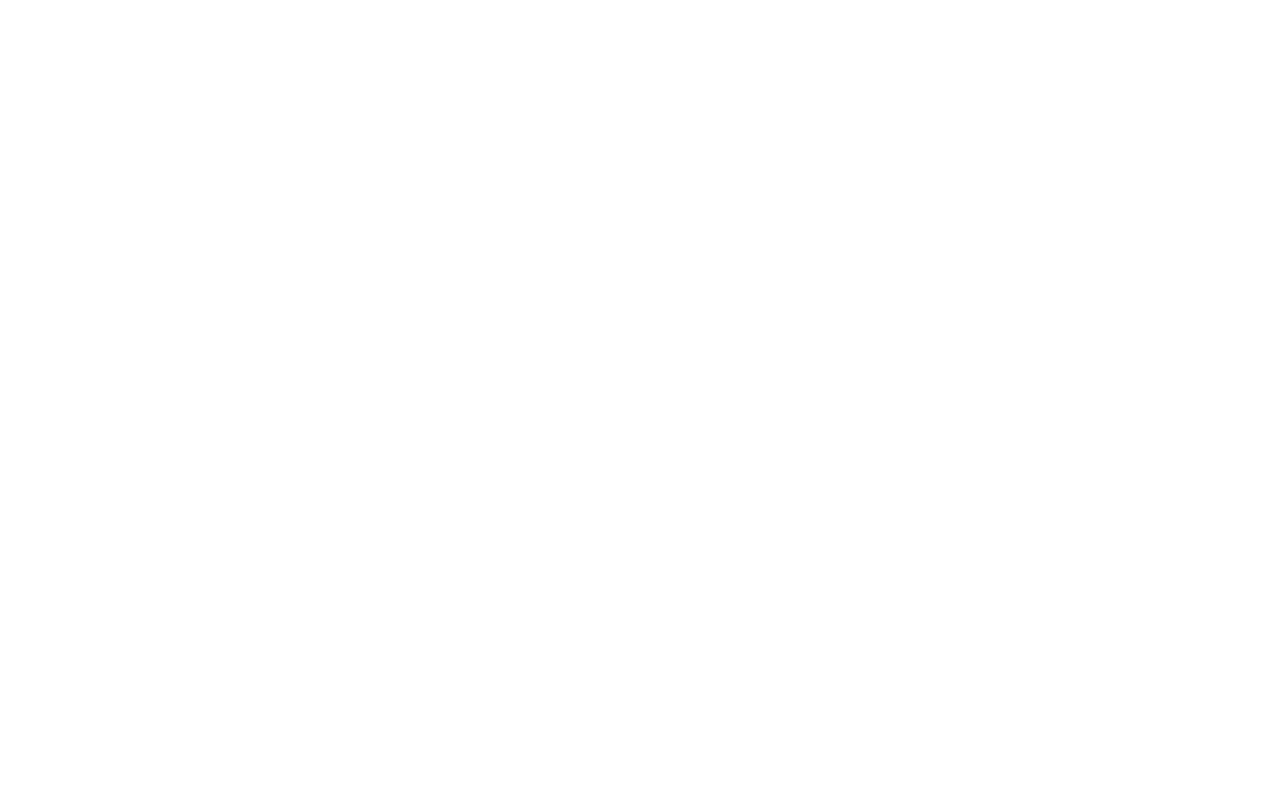
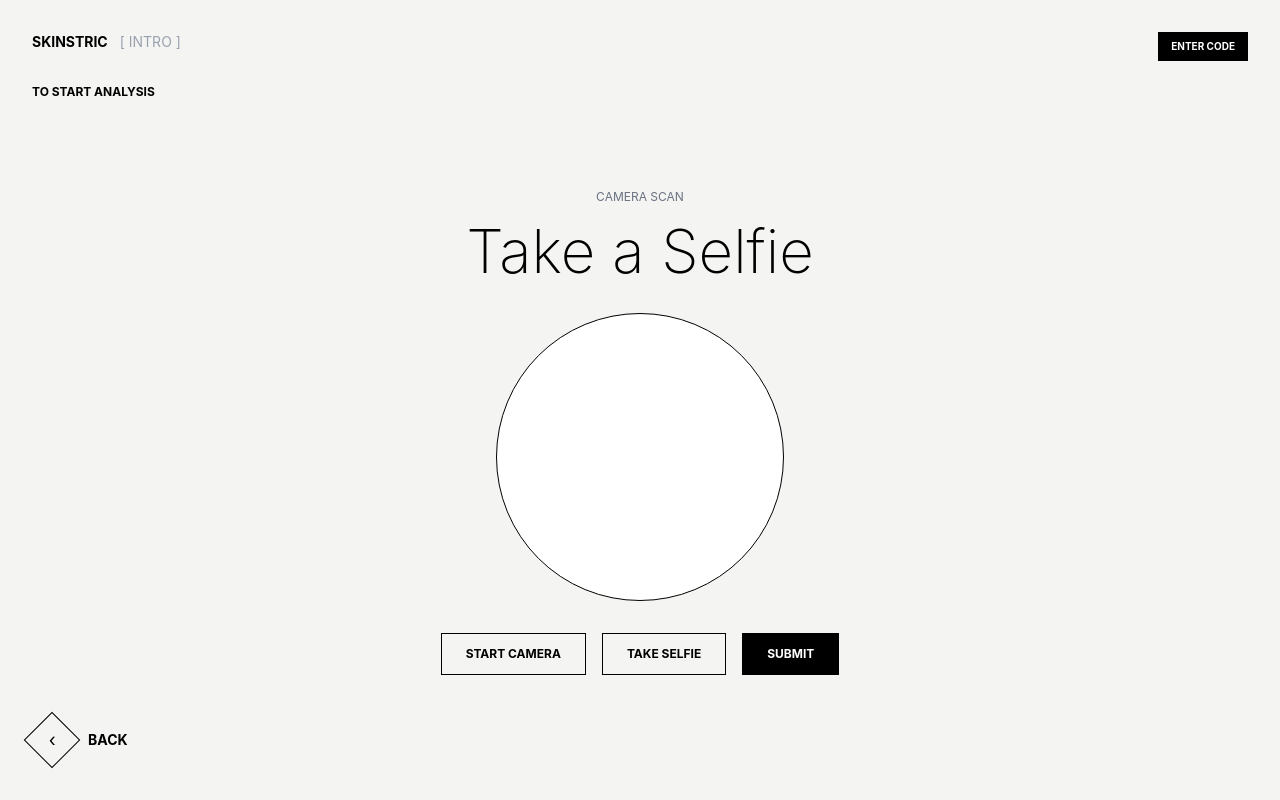
Before and after one commit to beckysoftwareeng2026/skinstric, a React (Vite) app: page /selfie in a window 1280 px wide. Before the commit this address had no page. Built offline with nearby package versions, Linux system fonts and the light colour scheme.

Commit message:
Complete Skinstric Phase 3 selfie camera integration

```diff
--- a/src/App.jsx
+++ b/src/App.jsx
@@ -8,6 +8,7 @@
 import Proceed from "./pages/Proceed";
 import Demographics from "./pages/Demographics";
 import Result from "./pages/Result";
+import Selfie from "./pages/Selfie";
 
 function App() {
   return (
@@ -22,6 +23,7 @@
         <Route path="/proceed" element={<Proceed />} />
         <Route path="/demographics" element={<Demographics />} />
         <Route path="/result" element={<Result />} />
+        <Route path="/selfie" element={<Selfie />} />
       </Routes>
     </BrowserRouter>
   );
--- a/src/pages/Result.jsx
+++ b/src/pages/Result.jsx
@@ -27,7 +27,7 @@
 
       <section className="flex h-[75vh] items-center justify-center gap-48">
         <button
-          onClick={() => alert("Camera scan coming soon")}
+          onClick={() => navigate("/selfie")}
           className="relative flex h-[420px] w-[420px] items-center justify-center"
         >
           <div className="absolute h-[390px] w-[390px] rotate-45 border border-dashed border-gray-300"></div>
--- /dev/null
+++ b/src/pages/Selfie.jsx
@@ -0,0 +1,175 @@
+import { useRef, useState } from "react";
+import { useNavigate } from "react-router-dom";
+
+function Selfie() {
+  const videoRef = useRef(null);
+  const canvasRef = useRef(null);
+  const [stream, setStream] = useState(null);
+  const [selfie, setSelfie] = useState("");
+  const [error, setError] = useState("");
+  const navigate = useNavigate();
+
+  async function startCamera() {
+    try {
+      const mediaStream = await navigator.mediaDevices.getUserMedia({
+        video: true,
+      });
+
+      setStream(mediaStream);
+
+      if (videoRef.current) {
+        videoRef.current.srcObject = mediaStream;
+      }
+    } catch (err) {
+      console.error(err);
+      setError("Camera access was denied or unavailable.");
+    }
+  }
+
+  function takeSelfie() {
+    const video = videoRef.current;
+    const canvas = canvasRef.current;
+
+    if (!video || !canvas) return;
+
+    canvas.width = video.videoWidth;
+    canvas.height = video.videoHeight;
+
+    const context = canvas.getContext("2d");
+    context.drawImage(video, 0, 0, canvas.width, canvas.height);
+
+    const imageData = canvas.toDataURL("image/jpeg");
+    setSelfie(imageData);
+    localStorage.setItem("skinstricSelfie", imageData);
+    localStorage.setItem("skinstricImage", imageData);
+  }
+
+  function stopCamera() {
+    if (stream) {
+      stream.getTracks().forEach((track) => track.stop());
+    }
+  }
+
+  async function submitSelfie() {
+    if (!selfie) {
+      setError("Please take a selfie first.");
+      return;
+    }
+
+    try {
+      const response = await fetch(
+        "https://us-central1-api-skinstric-ai.cloudfunctions.net/skinstricPhaseTwo",
+        {
+          method: "POST",
+          headers: {
+            "Content-Type": "application/json",
+          },
+          body: JSON.stringify({
+            image: selfie,
+          }),
+        },
+      );
+
+      const data = await response.json();
+
+      localStorage.setItem("skinstricPhaseTwoResponse", JSON.stringify(data));
+
+      stopCamera();
+      navigate("/demographics");
+    } catch (err) {
+      console.error(err);
+      setError("Something went wrong. Please try again.");
+    }
+  }
+
+  return (
+    <main className="relative min-h-screen bg-[#f4f4f2] text-black">
+      <nav className="flex items-start justify-between px-8 py-8">
+        <div>
+          <div className="flex items-center gap-3 text-sm font-bold">
+            <span>SKINSTRIC</span>
+            <span className="font-normal text-gray-400">[ INTRO ]</span>
+          </div>
+
+          <p className="mt-8 text-xs font-bold uppercase">To Start Analysis</p>
+        </div>
+
+        <button className="border border-black bg-black px-3 py-1.5 text-[10px] font-bold uppercase text-white">
+          Enter Code
+        </button>
+      </nav>
+
+      <section className="flex h-[75vh] items-center justify-center">
+        <div className="text-center">
+          <p className="mb-4 text-xs uppercase text-gray-500">Camera Scan</p>
+
+          <h1 className="text-6xl font-[200]">Take a Selfie</h1>
+
+          <div className="mx-auto mt-8 h-72 w-72 overflow-hidden rounded-full border border-black bg-white">
+            {selfie ? (
+              <img
+                src={selfie}
+                alt="Selfie preview"
+                className="h-full w-full object-cover"
+              />
+            ) : (
+              <video
+                ref={videoRef}
+                autoPlay
+                playsInline
+                className="h-full w-full object-cover"
+              />
+            )}
+          </div>
+
+          <canvas ref={canvasRef} className="hidden"></canvas>
+
+          {error && (
+            <p className="mt-4 text-xs font-bold uppercase text-red-500">
+              {error}
+            </p>
+          )}
+
+          <div className="mt-8 flex justify-center gap-4">
+            <button
+              onClick={startCamera}
+              className="border border-black px-6 py-3 text-xs font-bold uppercase"
+            >
+              Start Camera
+            </button>
+
+            <button
+              onClick={takeSelfie}
+              className="border border-black px-6 py-3 text-xs font-bold uppercase"
+            >
+              Take Selfie
+            </button>
+
+            <button
+              onClick={submitSelfie}
+              className="border border-black bg-black px-6 py-3 text-xs font-bold uppercase text-white"
+            >
+              Submit
+            </button>
+          </div>
+        </div>
+      </section>
+
+      <button
+        onClick={() => {
+          stopCamera();
+          navigate("/result");
+        }}
+        className="absolute bottom-10 left-8 flex items-center gap-4"
+      >
+        <div className="flex h-10 w-10 rotate-45 items-center justify-center border border-black">
+          <span className="-rotate-45 text-lg">‹</span>
+        </div>
+
+        <span className="text-sm font-bold uppercase">Back</span>
+      </button>
+    </main>
+  );
+}
+
+export default Selfie;
```
